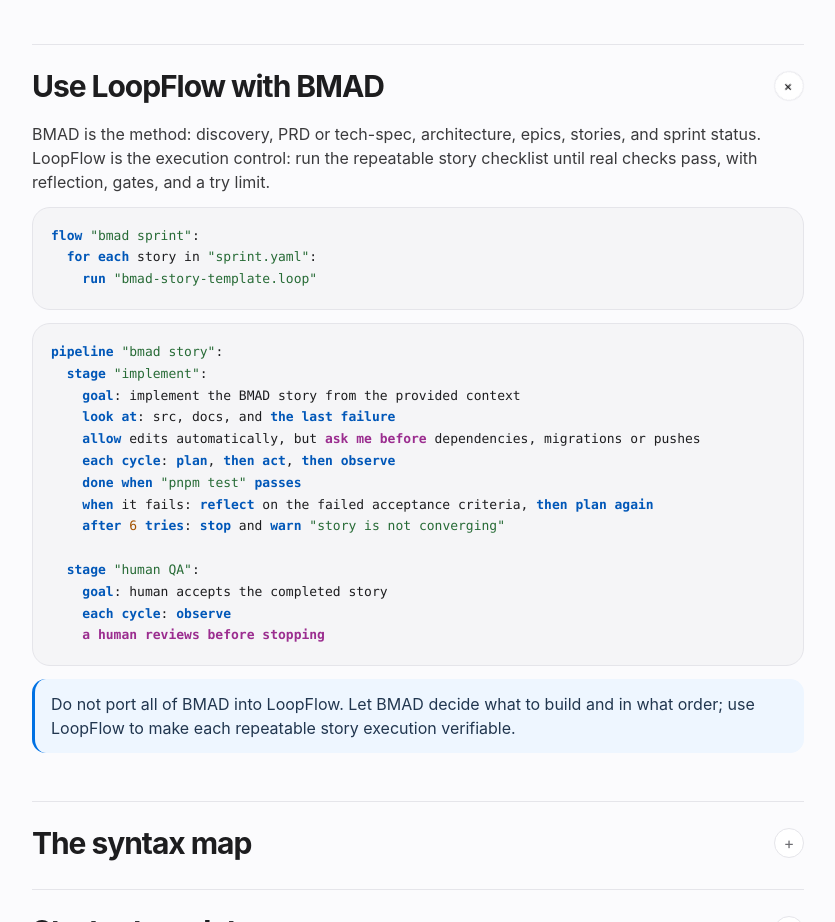
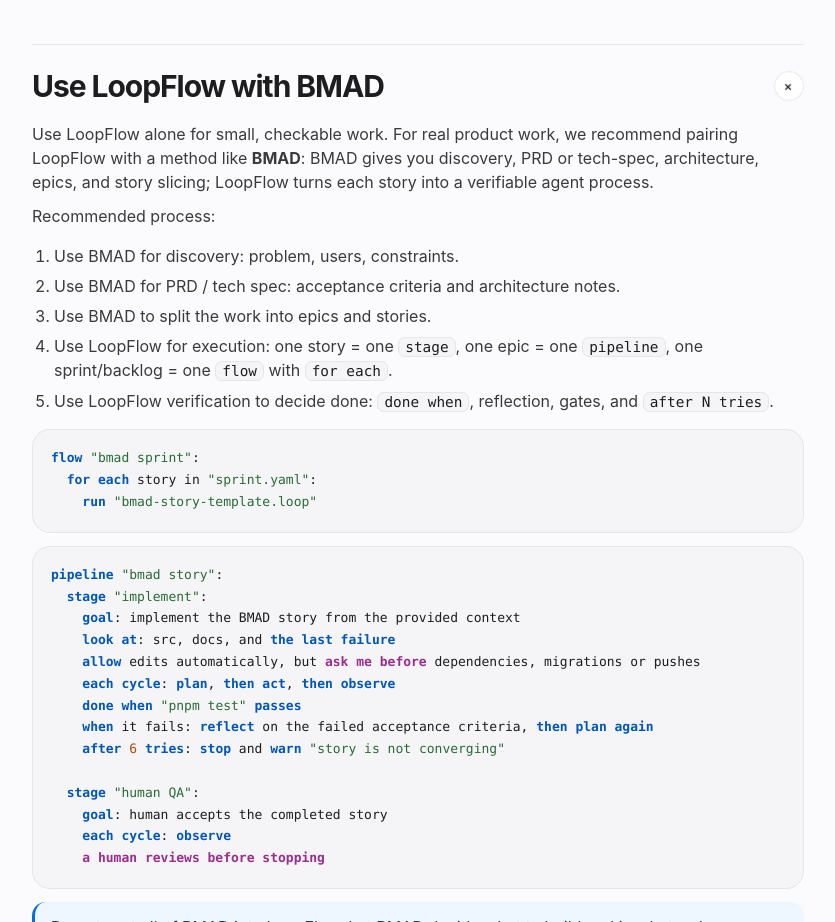
Before and after one commit to tickets-forge-dev/loop-lang, a website: page docs/tutorial.html in a window 1280 px wide. Shown: the part 4860-5782 px from the top of the page, without its empty margins (322-1157 px from the left). Drawn offline with Linux system fonts and the light colour scheme.

Commit message:
docs: recommend BMAD with LoopFlow for product work

```diff
--- a/docs/tutorial.html
+++ b/docs/tutorial.html
@@ -230,7 +230,15 @@ a human approves before deploy</code></pre>
 </div></details></section>
 
 <section id="bmad"><details open><summary><h2>Use LoopFlow with BMAD</h2><span class="chev">+</span></summary><div class="content">
-  <p>BMAD is the method: discovery, PRD or tech-spec, architecture, epics, stories, and sprint status. LoopFlow is the execution control: run the repeatable story checklist until real checks pass, with reflection, gates, and a try limit.</p>
+  <p>Use LoopFlow alone for small, checkable work. For real product work, we recommend pairing LoopFlow with a method like <strong>BMAD</strong>: BMAD gives you discovery, PRD or tech-spec, architecture, epics, and story slicing; LoopFlow turns each story into a verifiable agent process.</p>
+  <p>Recommended process:</p>
+  <ol>
+    <li>Use BMAD for discovery: problem, users, constraints.</li>
+    <li>Use BMAD for PRD / tech spec: acceptance criteria and architecture notes.</li>
+    <li>Use BMAD to split the work into epics and stories.</li>
+    <li>Use LoopFlow for execution: one story = one <code class="inl">stage</code>, one epic = one <code class="inl">pipeline</code>, one sprint/backlog = one <code class="inl">flow</code> with <code class="inl">for each</code>.</li>
+    <li>Use LoopFlow verification to decide done: <code class="inl">done when</code>, reflection, gates, and <code class="inl">after N tries</code>.</li>
+  </ol>
   <pre><code class="loop">flow "bmad sprint":
   for each story in "sprint.yaml":
     run "bmad-story-template.loop"</code></pre>
```
Also changed, not shown: README.md.
